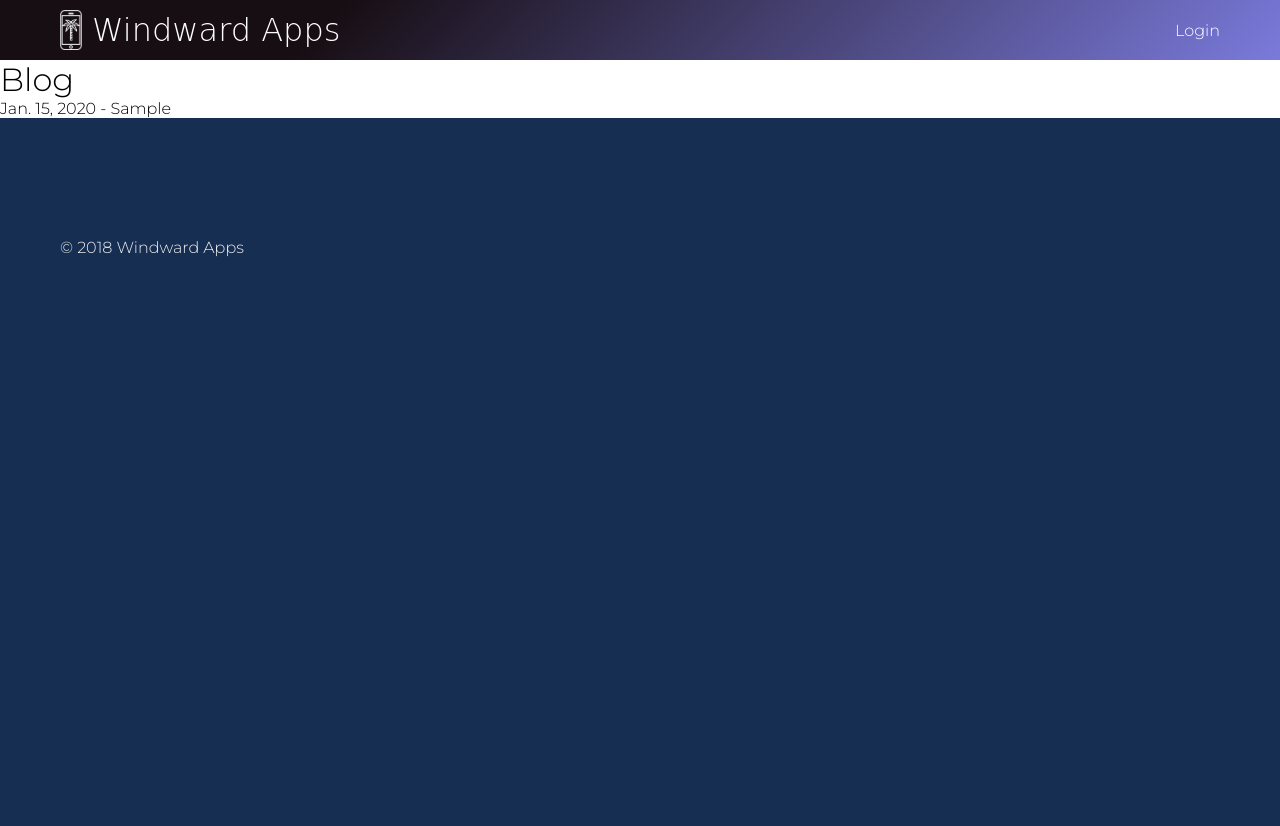
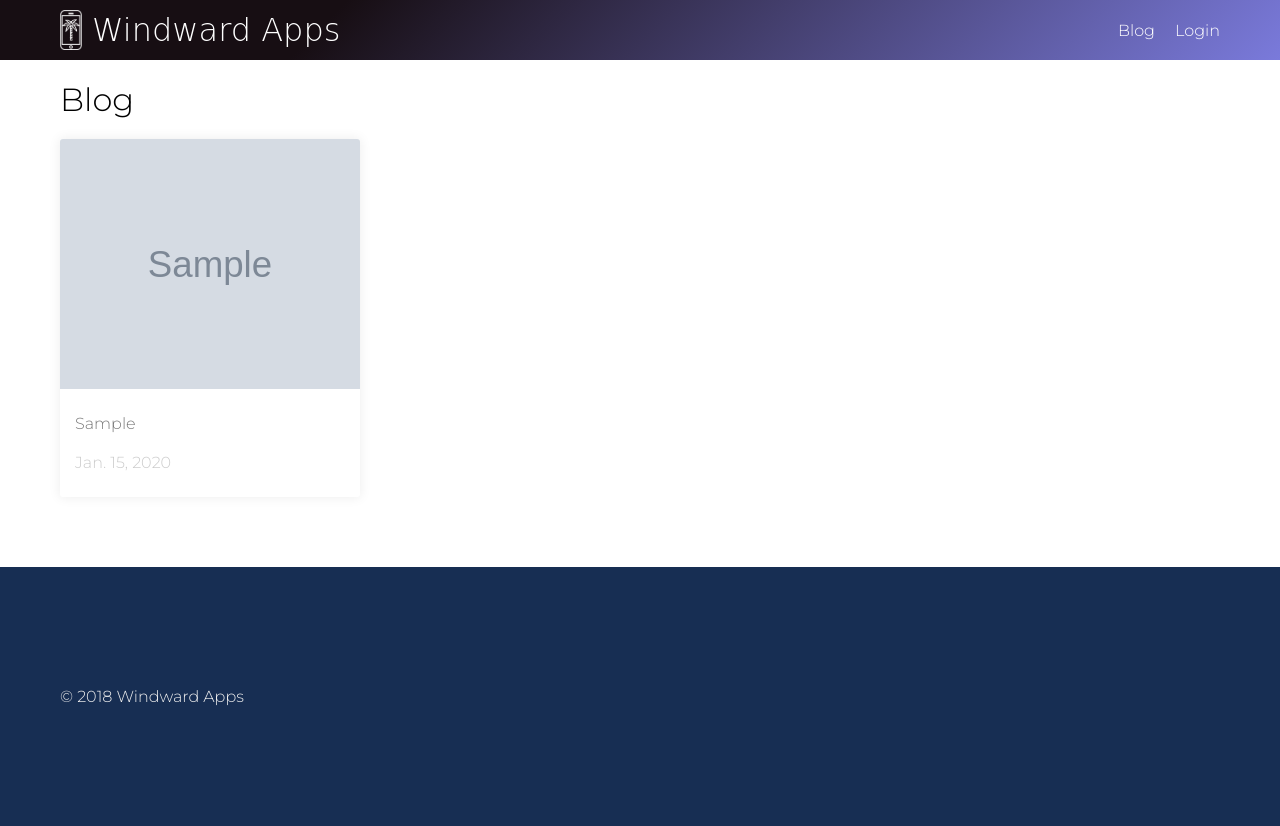
Before and after one commit to mulleady1/windwardapps.com, a Django app: page /blog/ in a window 1280 px wide. Before the commit the page ends 257 px from the top, so only its background shows below. Run offline with Django 3.2, Linux system fonts and the light colour scheme; tables that the repository leaves empty hold one stand-in row (values such as "Sample post"); grey boxes marked "Sample" are stand-in pictures; some web fonts are replaced.

Commit message:
blog list view

```diff
--- a/project/app/static/app/base.css
+++ b/project/app/static/app/base.css
@@ -113,6 +113,10 @@ nav .logo:hover, nav .logo:active {
   text-decoration: none;
 }
 
+nav .links li + li {
+  margin-left: 20px;
+}
+
 footer {
   background: #172E53;
   color: #eee;
--- a/project/app/templates/app/base.html
+++ b/project/app/templates/app/base.html
@@ -2,6 +2,7 @@
 
 <!doctype html>
 <html lang="en">
+
 <head>
   <!-- Required meta tags -->
   <meta charset="utf-8">
@@ -21,15 +22,26 @@
 
   <script src="//cdn.jsdelivr.net/npm/jquery@3.3.1/dist/jquery.min.js"></script>
 </head>
+
 <body>
   <nav id="nav">
     <div class="container">
-        <a href="/" class="logo"><img src="{% static 'app/images/logo-white-51x93.png' %}" /><span>Windward Apps</span></a>
+      <a href="/" class="logo">
+        <img src="{% static 'app/images/logo-white-51x93.png' %}" />
+        <span>Windward Apps</span>
+      </a>
       <ul class="links">
+        <li>
+          <a href="/blog">Blog</a>
+        </li>
         {% if user and user.is_authenticated %}
-          <li><a href="/logout">Logout {{ user.username }}</a></li>
+        <li>
+          <a href="/logout">Logout {{ user.username }}</a>
+        </li>
         {% else %}
-          <li><a href="/login">Login</a></li>
+        <li>
+          <a href="/login">Login</a>
+        </li>
         {% endif %}
       </ul>
     </div>
@@ -41,12 +53,15 @@
 
   <footer>
     <div class="container">
-        &copy; <span id="year">2018</span> Windward Apps
+      &copy;
+      <span id="year">2018</span> Windward Apps
     </div>
   </footer>
 
   <script>
     document.getElementById('year').textContent = new Date().getFullYear();
+
   </script>
 </body>
+
 </html>
--- /dev/null
+++ b/project/blog/static/blog/list.css
@@ -0,0 +1,49 @@
+h1 {
+  margin-bottom: 20px;
+}
+.blog-entries {
+  display: flex;
+  flex-wrap: wrap
+}
+.blog-entries li {
+  margin: 0 70px 50px 0;
+}
+.blog-entries a {
+  display: block;
+  width: 300px;
+  box-shadow: 0 0 12px 1px #0001;
+  border-radius: 3px;
+  transition: box-shadow 100ms ease-in-out;
+}
+.blog-entries a:hover, .blog-entries a:active {
+  text-decoration: none;
+  box-shadow: 0 0 12px 1px #0002;
+}
+.blog-entries li .image {
+  width: 100%;
+  height: 250px;
+}
+.blog-entries li img {
+  width: 100%;
+  height: 100%;
+  border: none;
+  border-radius: 3px 3px 0 0;
+}
+.blog-entries li .info {
+  padding: 25px 15px;
+}
+.blog-entries li .headline {
+  color: #7a7a7a;
+  transition: color 100ms ease-in-out;
+}
+.blog-entries li .date {
+  margin-top: 20px;
+  color: #ccc;
+  transition: color 100ms ease-in-out;
+}
+.blog-entries li a:hover .headline {
+  color: #000;
+}
+.blog-entries li a:hover .date {
+  color: #aaa;
+}
--- a/project/blog/templates/blog/list.html
+++ b/project/blog/templates/blog/list.html
@@ -1,10 +1,23 @@
-{% extends 'app/base.html' %} {% block content %}
+{% extends 'app/base.html' %} {% load static %} {% block content %}
+<link rel="stylesheet" type="text/css" href="{% static 'blog/list.css' %}" />
+<div class="container">
   <h1>Blog</h1>
-<ul>
+  <ul class="blog-entries">
     {% for entry in object_list %}
-  <li>{{ entry.pub_date|date }} - {{ entry.headline }}</li>
+    <li>
+      <a href="{{ entry.slug }}">
+        <div class="image">
+          <img src="{{ entry.image_url }}" />
+        </div>
+        <div class="info">
+          <div class="headline">{{ entry.headline }}</div>
+          <div class="date">{{ entry.pub_date|date }}</div>
+        </div>
+      </a>
+    </li>
     {% empty %}
     <li>No entries yet.</li>
     {% endfor %}
   </ul>
+</div>
 {% endblock %}
```
Lines whose indentation alone changed are shown as unchanged.
